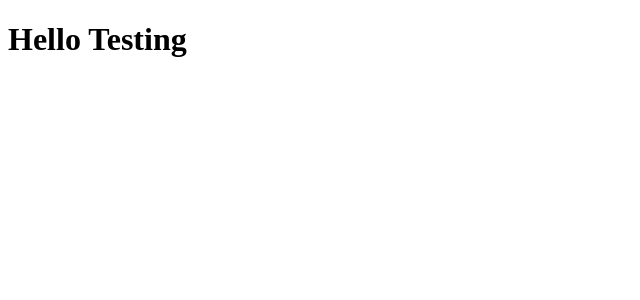
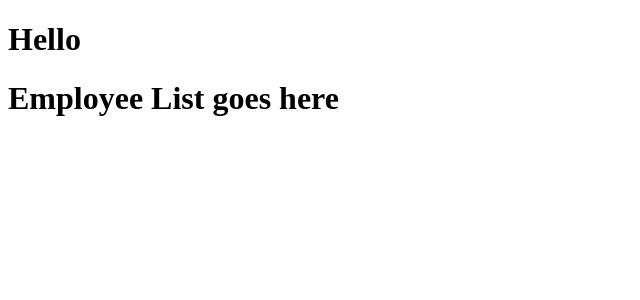
Before and after one commit to lain7891/react-employee-dir, a React (Create React App) app: page / in a window 1280 px wide. Shown: the top 300 px of the page, without its empty margins (0-640 px from the left). Built offline with nearby package versions, Linux system fonts and the light colour scheme.

Commit message:
installed axios

```diff
--- a/package.json
+++ b/package.json
@@ -6,6 +6,7 @@
     "@testing-library/jest-dom": "^5.11.9",
     "@testing-library/react": "^11.2.3",
     "@testing-library/user-event": "^12.6.0",
+    "axios": "^0.21.1",
     "bootstrap": "^4.5.3",
     "react": "^17.0.1",
     "react-bootstrap": "^1.4.3",
--- a/src/App.js
+++ b/src/App.js
@@ -1,12 +1,32 @@
+import React from "react";
+import Employee from "./components/Employee";
+// import Footer from './components/Footer';
+// import Header from './components/Header';
 
 
-
-function App() {
-  return (
-    <div className="App">
-      <h1>Hello Testing</h1>
-    </div>
-  );
+class App extends React.Component{
+  render(){
+    return(
+<div className="App">
+<h1>Hello</h1>
+{/* <Header/> */}
+<Employee/>
+{/* <Footer/> */}
+</div>
+    )
+  }
 }
 
+// function App() {
+//   return (
+//     <div className="App">
+//       <h1>Hello</h1>
+//      <Header/>
+
+// <Employee/>
+// <Footer/>
+//     </div>
+//   );
+// }
+
 export default App;
--- a/src/components/Employee.jsx
+++ b/src/components/Employee.jsx
@@ -0,0 +1,14 @@
+import React, { Component } from 'react';
+import axios from "axios";
+
+class Employee extends Component {
+    render() {
+        return (
+            <div>
+                <h1>Employee List goes here</h1>
+            </div>
+        );
+    }
+}
+
+export default Employee;
```
Also changed, not shown: src/components/Header.jsx (+12 -0 lines), src/components/Search.jsx (+24 -0 lines), 2 other files (tests, documents, lock files or other folders).
